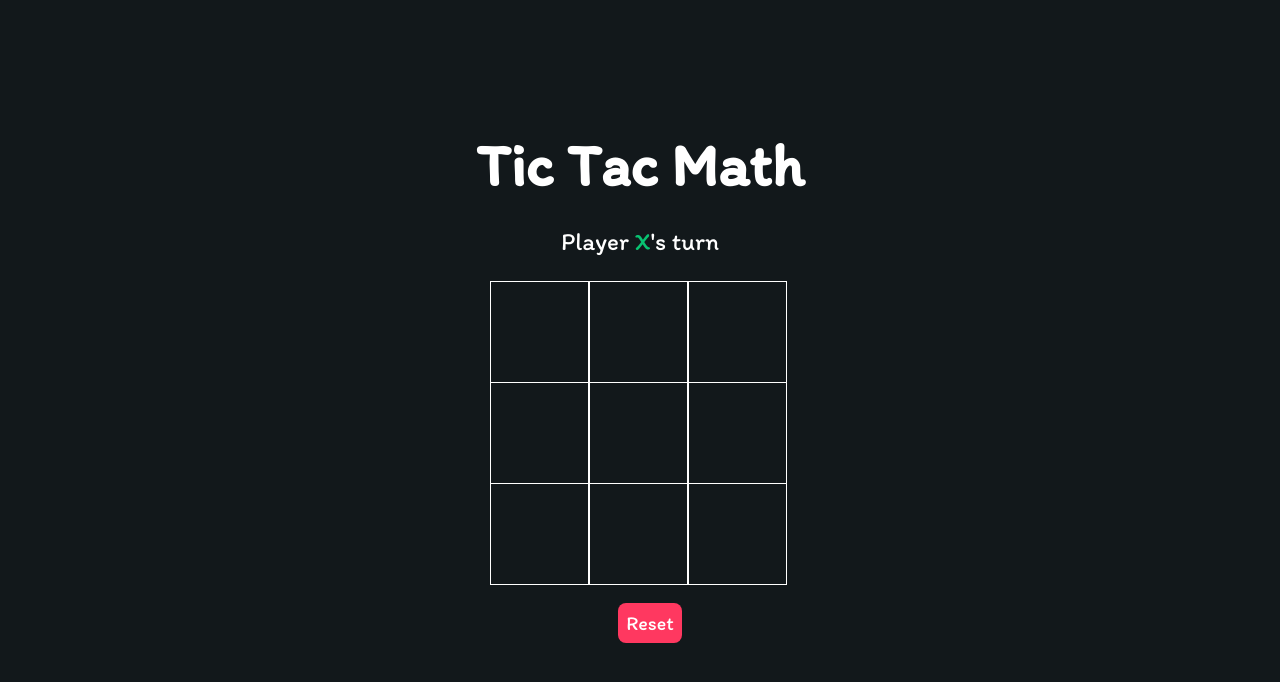
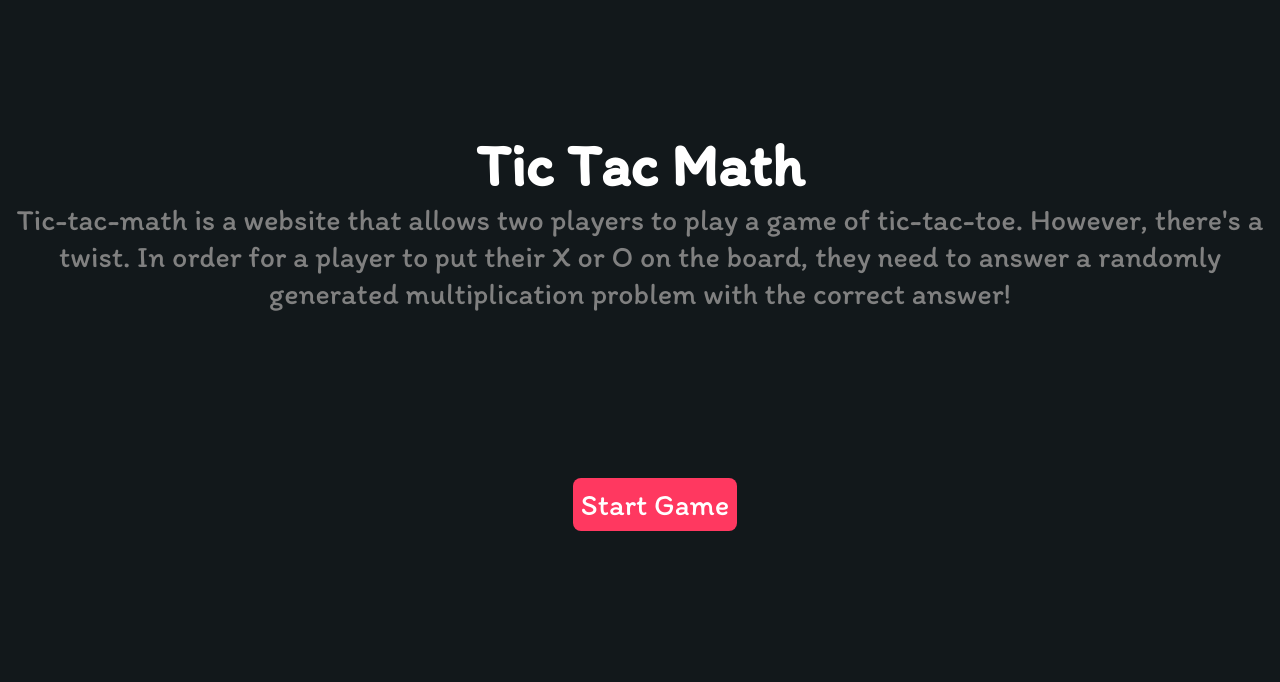
Before and after one commit to jakecorrenti/tictacmath, a plain HTML site: page index.html in a window 1280 px wide. Drawn offline with Linux system fonts and the light colour scheme.

Commit message:
changed file names so landing was now index.html
Signed-off-by: jakecorrenti <jakecorrenti+github@proton.me>

```diff
--- /dev/null
+++ b/game.css
@@ -0,0 +1,76 @@
+* {
+    padding: 0;
+    margin: 0;
+    font-family: 'Itim', cursive;
+}
+
+.background {
+    background-color: #12181B;
+    height: 100vh;
+    padding-top: 1px;
+}
+
+.title {
+    color: white;
+    text-align: center;
+    font-size: 40px;
+    margin-top: 10%;
+}
+
+.display {
+    color: white;
+    font-size: 25px;
+    text-align: center;
+    margin-top: 1em;
+    margin-bottom: 1em;
+}
+
+.hide {
+    display: none;
+}
+
+.container {
+    margin: 0 auto;
+    display: grid;
+    grid-template-columns: 33% 33% 33%;
+    grid-template-rows: 33% 33% 33%;
+    max-width: 300px;
+}
+
+.tile {
+    border: 1px solid white;
+    mid-width: 100px;
+    min-height: 100px;
+    display: flex;
+    justify-content: center;
+    align-items: center;
+    font-size: 50px;
+    cursor: pointer;
+}
+
+.playerX {
+    color: #09C372;
+}
+
+.playerO {
+    color: #498AFB;
+}
+
+.controls {
+    display: flex;
+    flex-direction: row;
+    justify-content: center;
+    align-items: center;
+    margin-top: 1em;
+}
+
+#reset {
+    background-color: #FF3860;
+    color: white;
+    padding: 8px;
+    border-radius: 8px;
+    border: none;
+    font-size: 20px;
+    margin-left: 1em;
+    cursor: pointer;
+}
--- a/index.html
+++ b/index.html
@@ -4,33 +4,29 @@
         <meta http-equiv="X-UA-Compatible" content="IE=edge">
         <meta name="viewport" content="width=device-width, initial-scale=1.0">
         <link rel="stylesheet" href="style.css">
-        <script src="./index.js"></script>
         <link rel="preconnect" href="https"//fonts.gstatic.com">
         <link href="https://fonts.googleapis.com/css2?family=Itim&display=swap" rel="stylesheet">
-        <title>Tic-Tac-Math</title>
+        <title>Tic-Tac-Toe</title>
     </head>
     <body>
         <main class="background">
         <section class="title">
             <h1>Tic Tac Math</h1>
         </section>
-        <section class="display">
-            Player <span class="display-player playerX">X</span>'s turn
+        <section class="description">
+            <p>Tic-tac-math is a website that allows two players to play a game
+            of tic-tac-toe. However, there's a twist. In order for a player to
+            put their X or O on the board, they need to answer a randomly
+            generated multiplication problem with the correct answer!</p>
         </section>
-        <section class="container">
-            <div class="tile"></div>
-            <div class="tile"></div>
-            <div class="tile"></div>
-            <div class="tile"></div>
-            <div class="tile"></div>
-            <div class="tile"></div>
-            <div class="tile"></div>
-            <div class="tile"></div>
-            <div class="tile"></div>
-        </section>
-        <section class="display announcer hide"></section>
         <section class="controls">
-            <button id="reset">Reset</button>
+            <button id="start">Start Game</button>
+            <script type="text/javascript">
+                document.getElementById("start").onclick = () => {
+                    console.log('here')
+                    location.href = "./game.html"
+                }
+            </script>
         </section>
     </main>
     </body>
--- a/style.css
+++ b/style.css
@@ -17,43 +17,11 @@
     margin-top: 10%;
 }
 
-.display {
-    color: white;
-    font-size: 25px;
+p {
+    color: gray;
+    font-size: 30px;
     text-align: center;
-    margin-top: 1em;
-    margin-bottom: 1em;
-}
-
-.hide {
-    display: none;
-}
-
-.container {
-    margin: 0 auto;
-    display: grid;
-    grid-template-columns: 33% 33% 33%;
-    grid-template-rows: 33% 33% 33%;
-    max-width: 300px;
-}
-
-.tile {
-    border: 1px solid white;
-    mid-width: 100px;
-    min-height: 100px;
-    display: flex;
-    justify-content: center;
-    align-items: center;
-    font-size: 50px;
-    cursor: pointer;
-}
-
-.playerX {
-    color: #09C372;
-}
-
-.playerO {
-    color: #498AFB;
+    word-wrap: break-work;
 }
 
 .controls {
@@ -64,13 +32,14 @@
     margin-top: 1em;
 }
 
-#reset {
+#start {
     background-color: #FF3860;
     color: white;
     padding: 8px;
+    margin-top: 5em;
     border-radius: 8px;
     border: none;
-    font-size: 20px;
+    font-size: 30px;
     margin-left: 1em;
     cursor: pointer;
 }
```
Also changed, not shown: game.html (added, +37 -0 lines), game.js (renamed from index.js).
